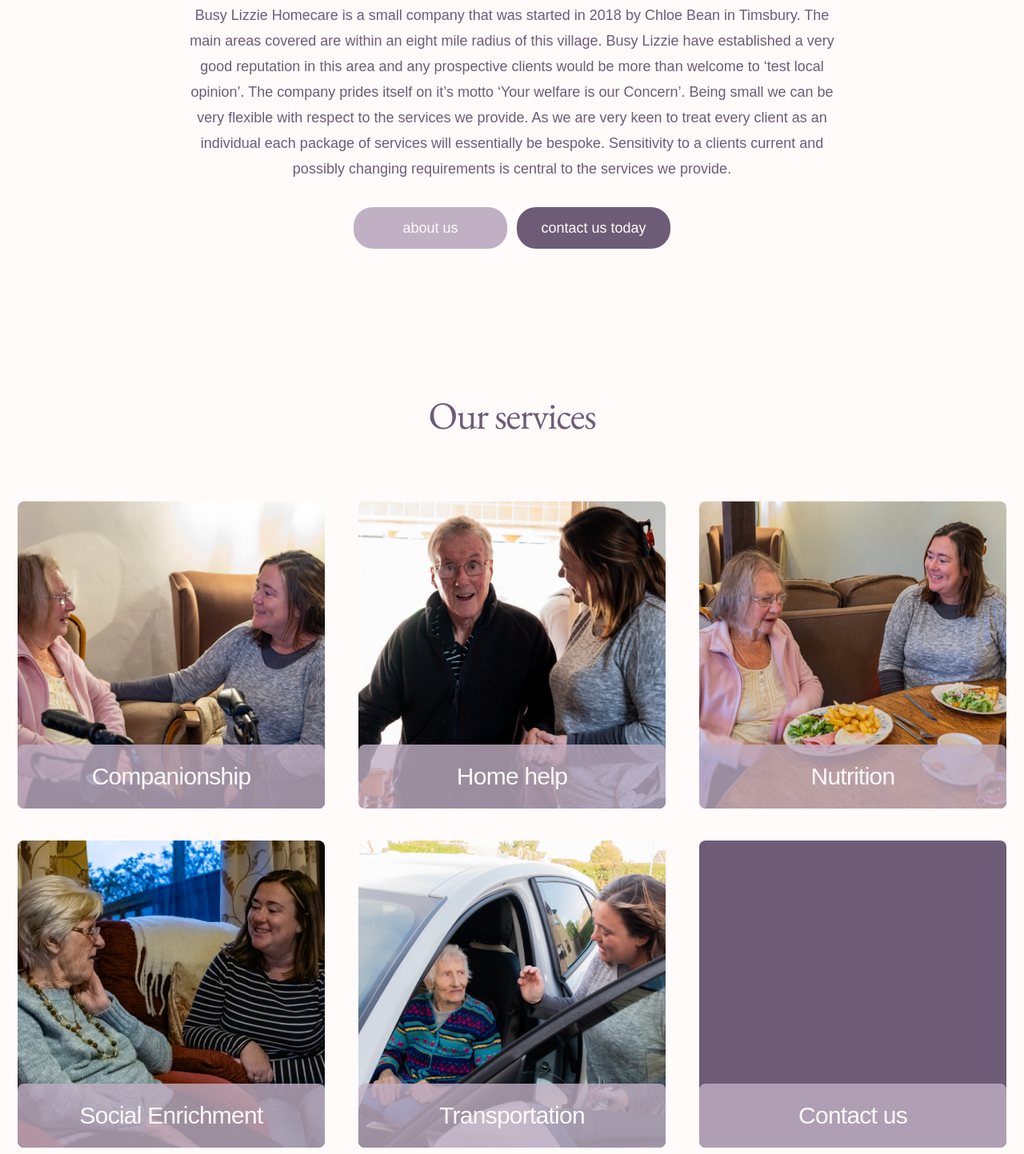
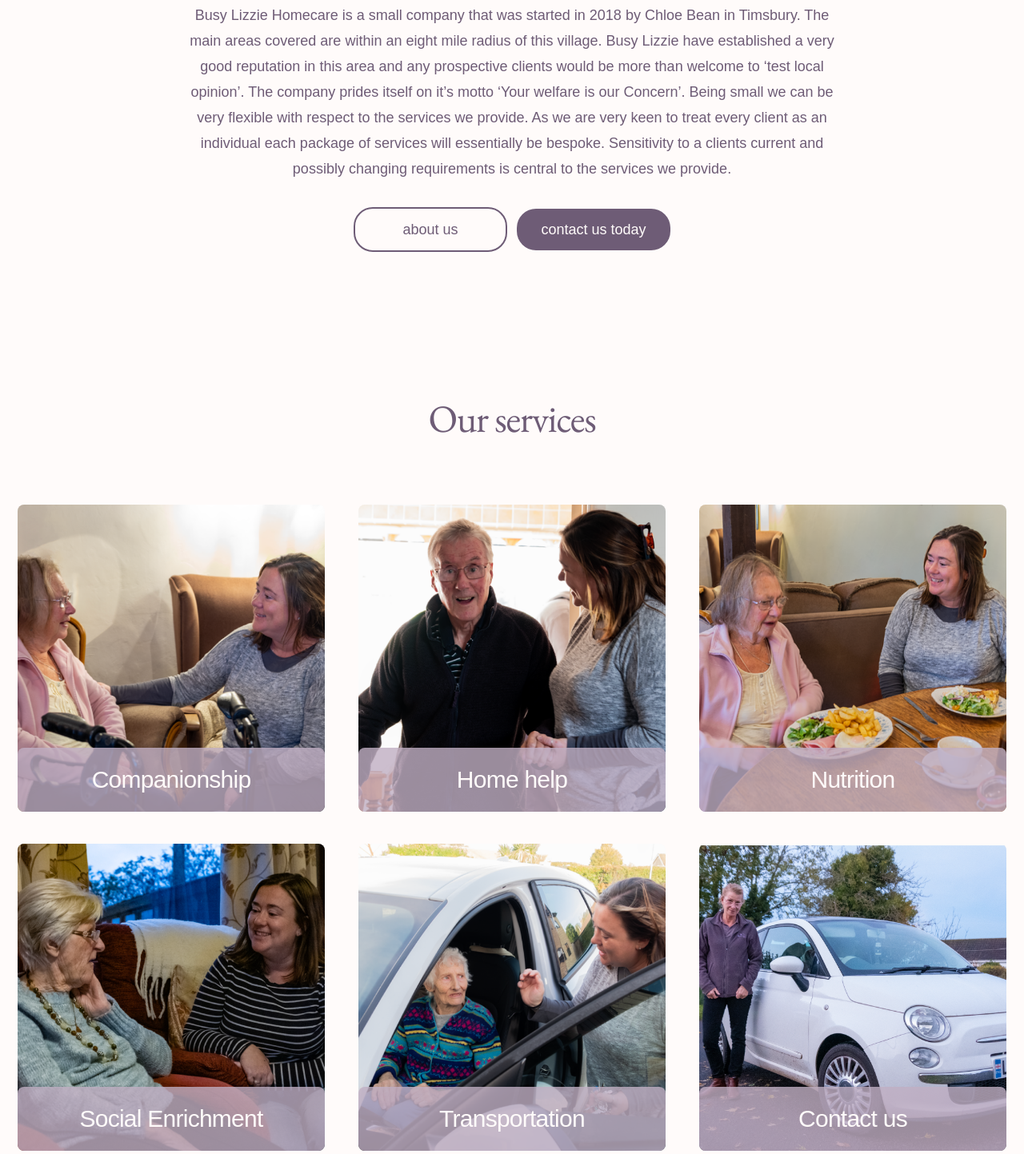
Before and after one commit to Pixsel8/busylizzie, a Gatsby site: page / in a window 1280 px wide. Shown: the part 1034-2477 px from the top of the page at 80% size. Built offline with nearby package versions, Linux system fonts and the light colour scheme; Gatsby itself is replaced by a stand-in of ours; a web font is replaced by a local one.

Commit message:
change contact image and ligh button

```diff
--- a/src/components/button.js
+++ b/src/components/button.js
@@ -7,7 +7,7 @@
       <Link
         to={link}
         href="#"
-        className="transition ease-in-out text-center w-3/5 md:w-48 rounded-3xl bg-pink-700 px-3.5 py-2.5 text-white hover:bg-gray-900 focus-visible:outline focus-visible:outline-2 focus-visible:outline-offset-2 focus-visible:outline-pink-700 hover:scale-105"
+        className="transition ease-in-out text-center w-3/5 md:w-48 rounded-3xl border-solid border-2 border-gray-900 hover:border-pink-700 px-3.5 py-2.5 text-gray-900 hover:text-white hover:bg-pink-700 focus-visible:outline focus-visible:outline-2 focus-visible:outline-offset-2 focus-visible:outline-pink-700 hover:scale-105"
       >
         {children}
       </Link>
--- a/src/components/servicesButtons.js
+++ b/src/components/servicesButtons.js
@@ -1,6 +1,6 @@
 import React from "react"
 import { useStaticQuery, graphql, Link } from "gatsby"
-import { getImage } from "gatsby-plugin-image"
+import { StaticImage, getImage } from "gatsby-plugin-image"
 import ServiceButton from "./serviceButton"
 import { motion } from "framer-motion"
 
@@ -49,7 +49,7 @@
               scale: 1.05,
               transition: { duration: 0.3 },
             }}
-            className="relative flex justify-center m-5 bg-gray-900 w-64 h-64 md:h-96 md:w-96 rounded-lg group"
+            className="relative flex justify-center m-5 w-64 h-64 md:h-96 md:w-96 rounded-lg group"
           >
             <Link to="/contact" className="w-64 h-64 md:w-96 md:h-96">
               <div className="absolute bottom-0 z-10">
@@ -58,6 +58,11 @@
                   <h3 className="text-white z-10">Contact us</h3>
                 </div>
               </div>
+              <StaticImage
+                src="../images/about-hero.png"
+                alt="Woman standing next to a car"
+                className="w-64 md:w-96 md:h-96 rounded-lg"
+              />
             </Link>
           </motion.div>
         </div>
```
